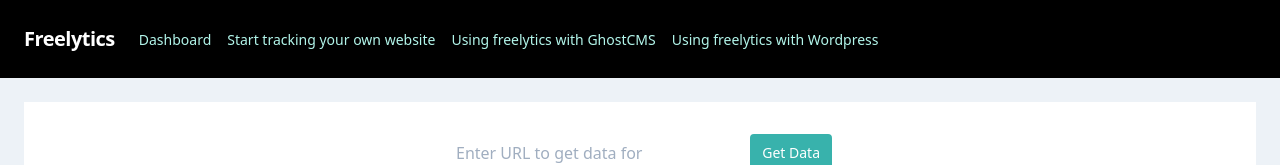
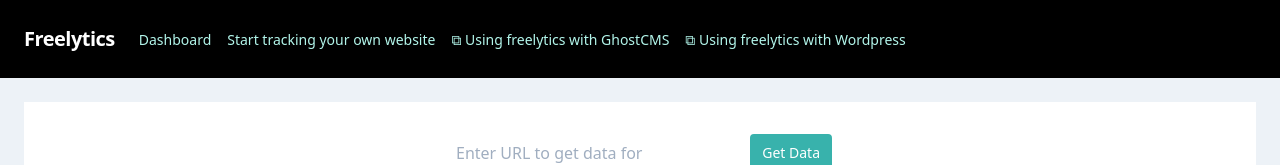
Before and after one commit to b-m-f/freelytics, a Nuxt app in the folder frontend/: page / in a window 1280 px wide. Shown: the top 165 px of the page. Built offline with nearby package versions, Linux system fonts and the light colour scheme.

Commit message:
Use ⧉ icon for new tab links

```diff
--- a/frontend/components/navigation.vue
+++ b/frontend/components/navigation.vue
@@ -31,13 +31,13 @@
           class="block mt-4 lg:inline-block lg:mt-0 text-teal-200 hover:text-white mr-4"
           href="https://maximilianehlers.com/using-freelytics-on-ghost/"
         >
-          <span>Using freelytics with GhostCMS</span>
+          <span>⧉ Using freelytics with GhostCMS</span>
         </a>
         <a
           class="block mt-4 lg:inline-block lg:mt-0 text-teal-200 hover:text-white mr-4"
           href="https://maximilianehlers.com/using-freelytics-on-wordpress/"
         >
-          <span>Using freelytics with Wordpress</span>
+          <span>⧉ Using freelytics with Wordpress</span>
         </a>
       </div>
       <div></div>
```
